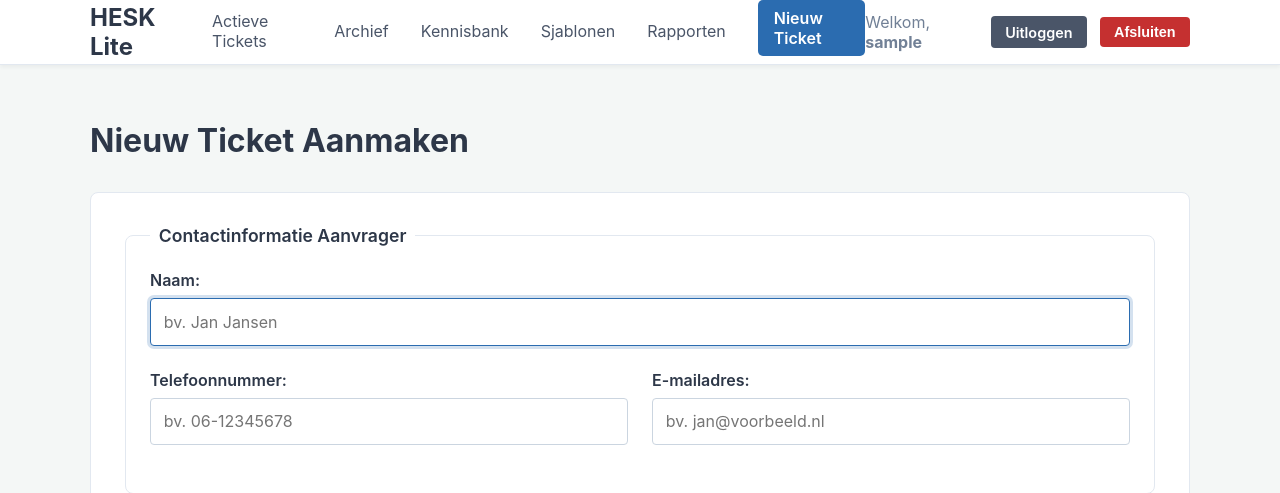
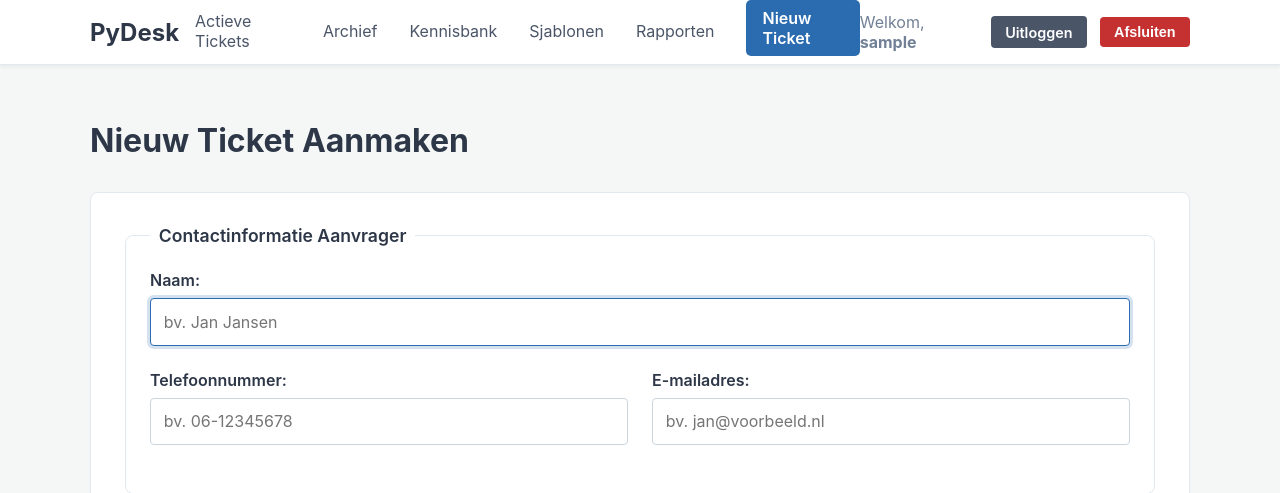
Before and after one commit to ChaoticML/PyDesk, a Flask app: page /create in a window 1280 px wide. Shown: the top 493 px of the page. Run offline with Flask 3, Linux system fonts and the light colour scheme; the visitor is signed in with stand-in values (Sample User, id 1).

Commit message:
Update layout.html

```diff
--- a/app/templates/layout.html
+++ b/app/templates/layout.html
@@ -3,7 +3,7 @@
 <head>
     <meta charset="UTF-8">
     <meta name="viewport" content="width=device-width, initial-scale=1.0">
-    <title>{% block title %}HESK Lite{% endblock %} - HESK Lite</title>
+    <title>{% block title %}HESK Lite{% endblock %} - PyDesk</title>
     <!-- Favicon toevoegen -->
     <link rel="icon" href="{{ url_for('static', filename='favicon.ico') }}" type="image/x-icon">
     <link rel="stylesheet" href="{{ url_for('static', filename='css/style.css') }}">
@@ -14,7 +14,7 @@
             <nav class="nav-container">
                 <a class="nav-brand" href="{{ url_for('main.welcome') }}">
                     <!-- Optioneel: voeg hier een <img> logo toe -->
-                    HESK Lite
+                    PyDesk
                 </a>
 
                 {% if g.user %}
```
